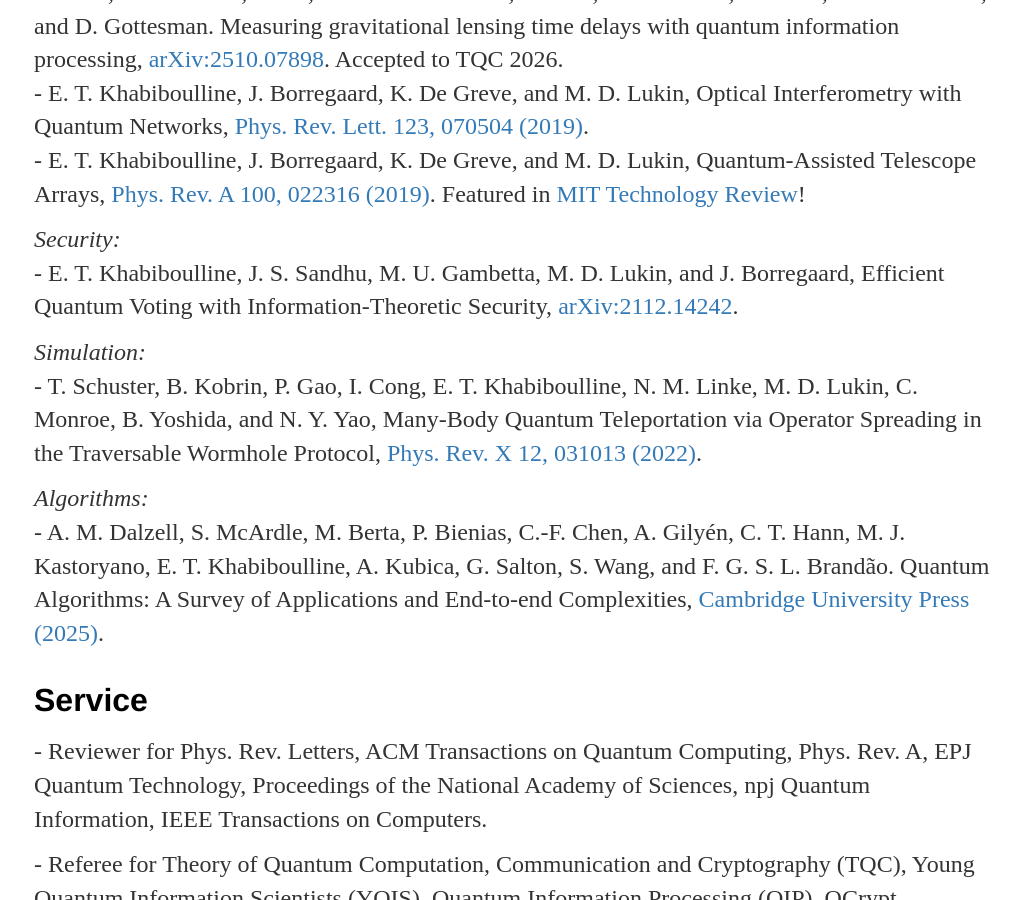
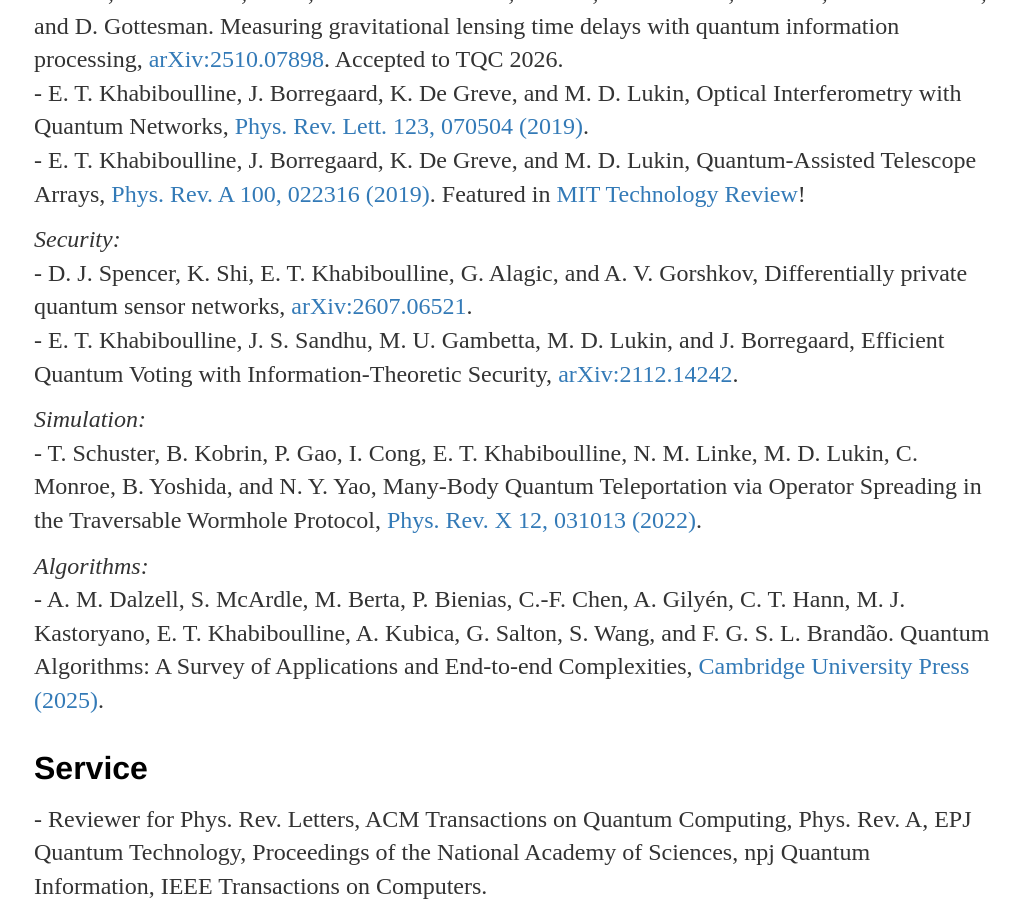
Before and after one commit to emilkhab/emilkhab.github.io, a Jekyll site: the page built from index.html, in a window 1280 px wide and 900 px high, scrolled down 864 px. Shown: the whole window, without its empty margins (126-1146 px from the left). Built offline with Jekyll 4.4.1, drawn with Linux system fonts in a browser that asks for light colours.

Commit message:
Update index.html

```diff
--- a/index.html
+++ b/index.html
@@ -28,6 +28,7 @@ title: Emil Khabiboulline
 	</p>
 	<p>
 	<em>Security:</em><br/>
+	- D. J. Spencer, K. Shi, E. T. Khabiboulline, G. Alagic, and A. V. Gorshkov, Differentially private quantum sensor networks, <a href="https://arxiv.org/abs/2607.06521">arXiv:2607.06521</a>.<br/>
 	- E. T. Khabiboulline, J. S. Sandhu, M. U. Gambetta, M. D. Lukin, and J. Borregaard, Efficient Quantum Voting with Information-Theoretic Security, <a href="https://arxiv.org/abs/2112.14242">arXiv:2112.14242</a>.<br/>
 	</p>
 	<p>
```
